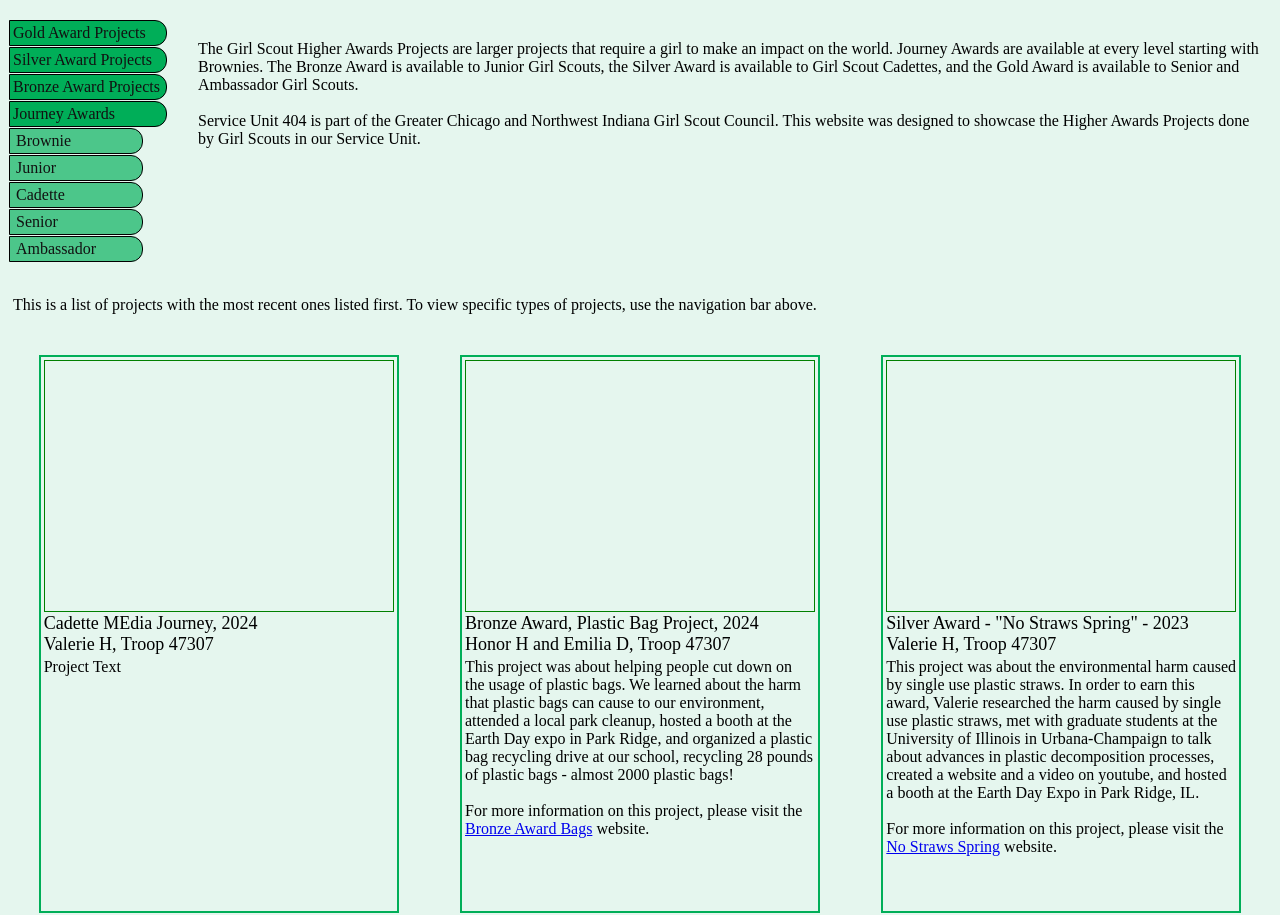
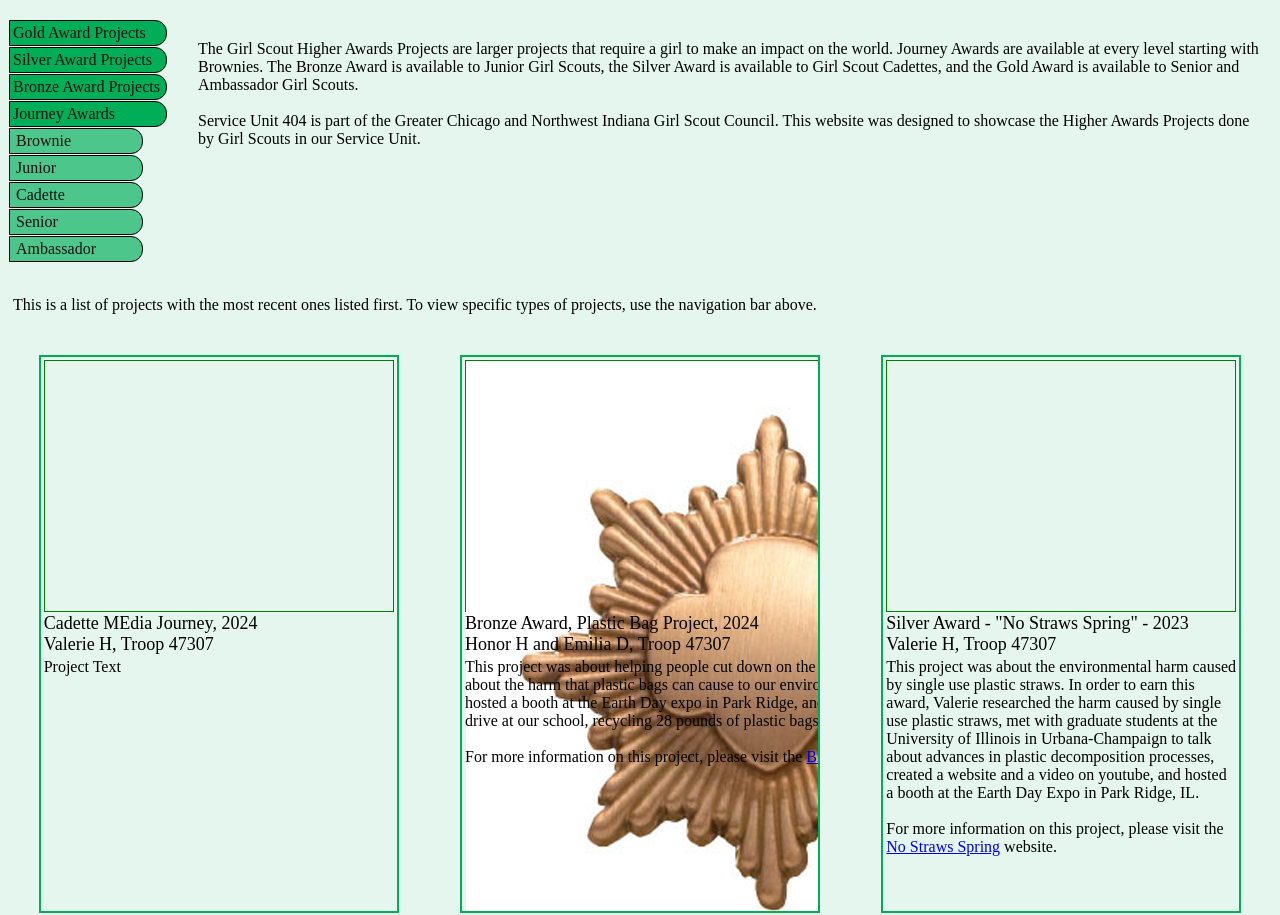
Before and after one commit to HigherAwardsProjects/HigherAwardsProjects, a plain HTML site: page index.html in a window 1280 px wide. Shown: the part 61-976 px from the top of the page. Drawn offline with Linux system fonts and the light colour scheme.

Commit message:
Update index.html
Image test

```diff
--- a/index.html
+++ b/index.html
@@ -176,7 +176,7 @@
 
     <div class="project">
     <div class="projectimage">
-
+      <img src="/docs/assets/images/bronzepin.jpg"/>
     </div>
     <div class="projectheading">
      Bronze Award, Plastic Bag Project, 2024<br>
```
